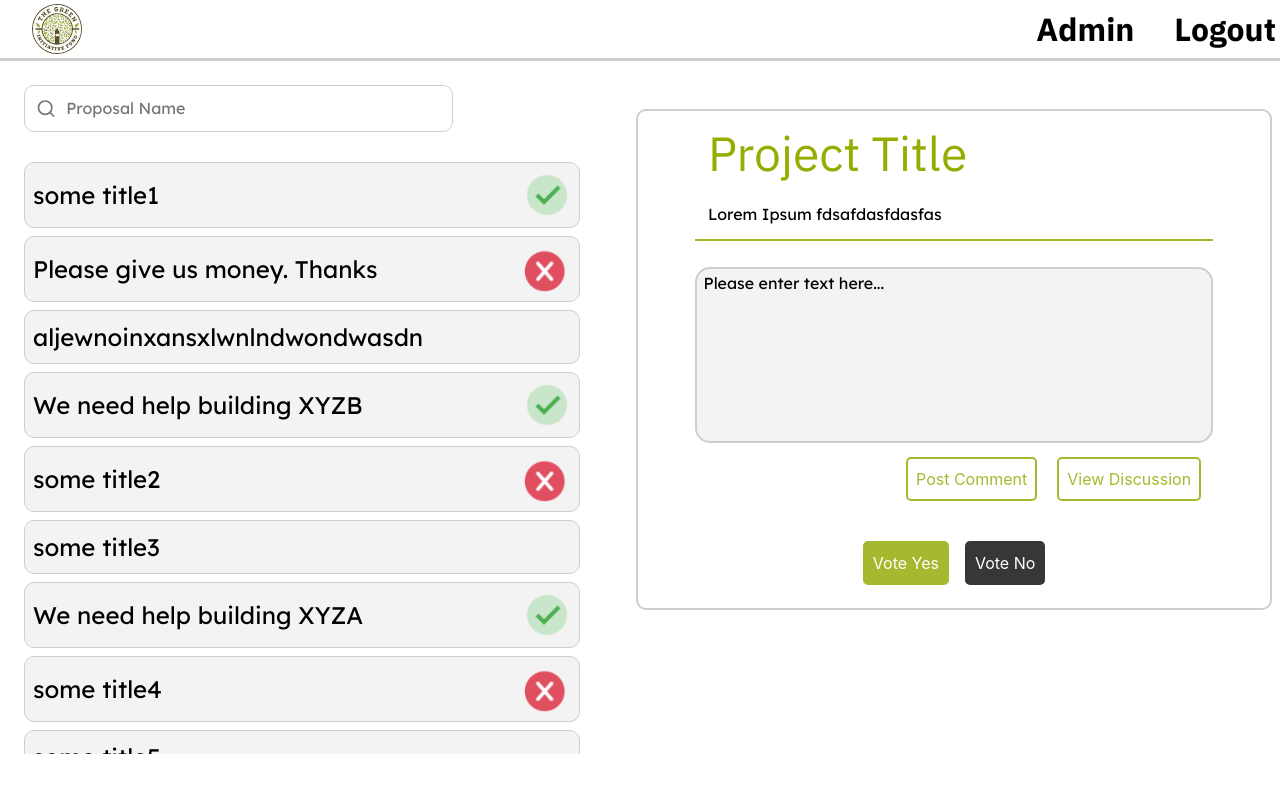
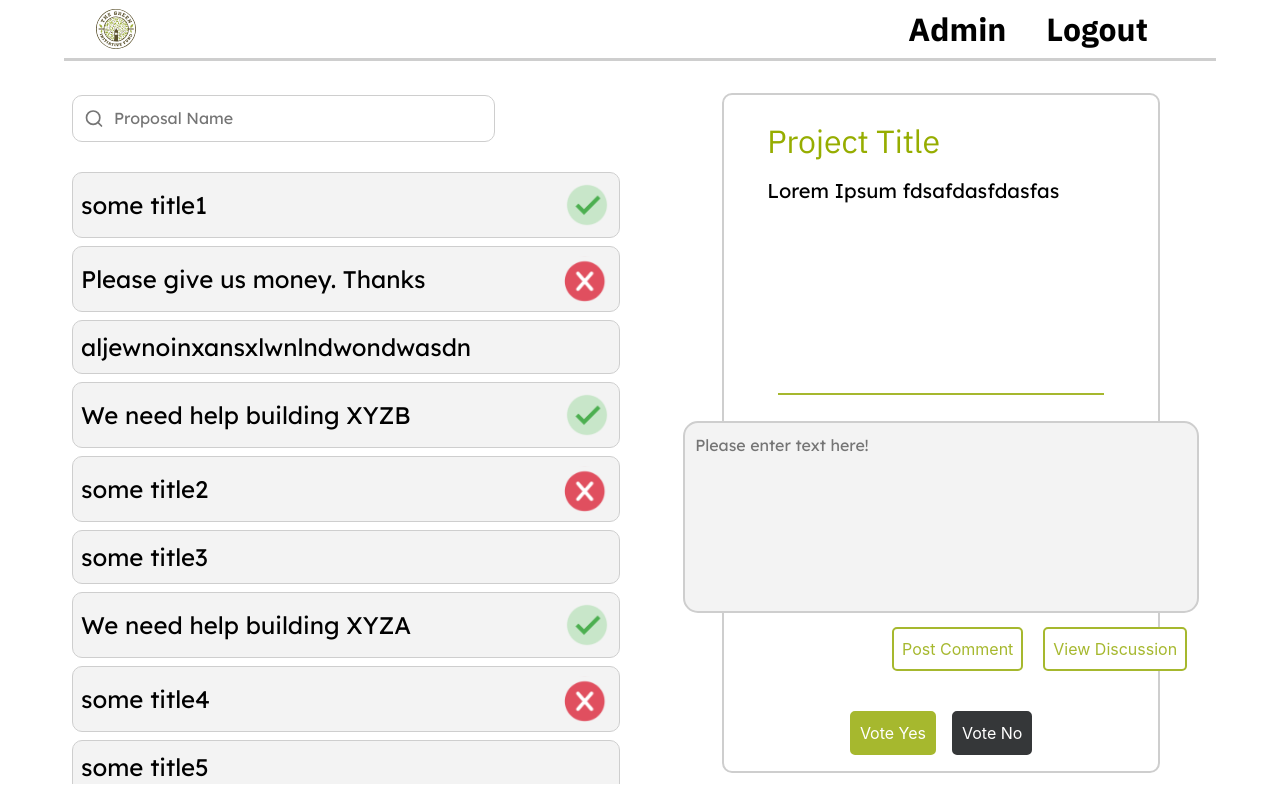
Before and after one commit to codebase-berkeley/tgif-voting-portal, a React (Create React App) app in the folder client/: page / in a window 1280 px wide. Built offline with nearby package versions, Linux system fonts and the light colour scheme.

Commit message:
fixed overflow and aesthetic features

```diff
--- a/client/src/components/navbar/NavBar.css
+++ b/client/src/components/navbar/NavBar.css
@@ -2,26 +2,39 @@
     width: 100%;
     height: 11%;
     display: flex;
+    flex-direction: column;
+    align-items: center;
+}
+
+.navbar-content {
+    width: 100%;
+    height: 95%;
+    display: flex;
     justify-content: space-between;
     align-items: center;
-    border-bottom: 3px solid #CECECE;
+}
+
+.navbar-outline {
+    width: 90%;
+    height: 3px;
+    background-color: #CECECE;
 }
 
 .leftNavbar {
     display: flex;
     justify-content: flex-start;
-    margin-left: 2.5%;
+    margin-left: 7.5%;
 }
 
 .logo {
+    height: 40px;
     margin-top: 1%;
-    height: 50px;
     margin-bottom: 2%;
 }
 
 .rightNavbar  {
     display: flex;
-    margin-right: 5%;
+    margin-right: 15%;
 }
 
 .rightNavbar a {
--- a/client/src/components/navbar/NavBar.js
+++ b/client/src/components/navbar/NavBar.js
@@ -4,6 +4,7 @@ import {ReactComponent as TGIFIcon} from './../../assets/TGIF.svg'
 function Navbar() {
     return (
         <div className="top-navbar" id='nav'>
+            <div className = "navbar-content">
                 <div className="leftNavbar" >
                     <a href='#' id="tgif-logo">
                         <TGIFIcon className="logo"/>
@@ -14,6 +15,8 @@ function Navbar() {
                     <a href='#'>Logout</a>
                 </div>
             </div>
+            <div className="navbar-outline"></div>
+        </div>
     );
 }
 
--- a/client/src/pages/dashboard/Dashboard.css
+++ b/client/src/pages/dashboard/Dashboard.css
@@ -15,7 +15,8 @@
 .left-proposals {
     width: 45%;
     height: 100%;
-    margin: 1em;
+    margin-left: 5%;
+    margin-top: 2%;
     display: flex;
     flex-flow: column;
 }
@@ -26,38 +27,45 @@
 
 .proposal-list {
     margin-top: 2.5%;
-    max-height: 75vh;
+    max-height: 77.5vh;
     overflow-y: scroll;
     position: relative;
 }
 
+.right-proposals {
+    width: 50%;
+    height: 85vh;
+    display: flex;
+    margin-right: 2%;
+    margin-top: 2.5%;
+    justify-content: center;
+}
+
 .proposal-description {
-    width: 50%;
+    width: 70%;
     height: 100%;
-    padding: 0.4em;
     display: flex;
     flex-direction: column;
     align-items: center;
-    margin: 3em 0.5em 2em 2em;
     border: 2.5px solid #CECECE;
     border-radius: 10px;
-    justify-content: space-evenly;
 }
 
 .proposal-head-title{
     width: 80%;
-    margin-left: 2.5%;
     text-align: left;
-    font-size: 3em;
+    margin-top: 5%;
+    font-size: 2rem;
     font-family: 'IBM Plex Sans', sans-serif;
     color: #96AD00;
 }
 
 .proposal-head-description {
     width: 80%;
+    height: 35%;
+    text-align: left;
     margin-top: 2.5%;
-    margin-left: 2.5%;
-    text-align: left;
+    font-size: 1.25rem;
     font-family: "Lexend Deca", sans-serif;
     color: black;
 }
@@ -66,7 +74,7 @@
     display: flex;
     align-self: center;
     margin-top: 2.5%;
-    width: 100%;
+    width: 75%;
     height: 2px;
     background-color: #A6B82E;
 }
@@ -74,6 +82,7 @@
 .comment-box {
     margin-top: 5%;
     border-radius: 15px;
+    padding: 10px;
     border: 2.5px solid #CECECE;
     background-color: #F3F3F3;
     font-family: "Lexend Deca", sans-serif;
--- a/client/src/pages/dashboard/Dashboard.js
+++ b/client/src/pages/dashboard/Dashboard.js
@@ -109,12 +109,12 @@ function Dashboard() {
   }
 
   /* Create states for SearchBar. */
-  const [input, setInput] = React.useState("");
-  const [proposalListDefault, setProposalListDefault] = React.useState(proposals);
-  const [proposalList, setProposalList] = React.useState(proposalHTML);
+  const [input, setInput] = useState("");
+  const [proposalListDefault, setProposalListDefault] = useState(proposals);
+  const [proposalList, setProposalList] = useState(proposalHTML);
 
-  const [proposalTitle, setProposalTitle] = React.useState("Project Title");
-  const [proposalDescription, setProposalDescription] = React.useState("Lorem Ipsum fdsafdasfdasfas");
+  const [proposalTitle, setProposalTitle] = useState("Project Title");
+  const [proposalDescription, setProposalDescription] = useState("Lorem Ipsum fdsafdasfdasfas");
 
   /* Updates proposalList state based on SearchBar input. */
   const updateInput = (input) => {
@@ -141,17 +141,16 @@ function Dashboard() {
           </div>
           <div class="shadows" aria-hidden="true"></div>
         </div>
+        <div className="right-proposals">
           <div className="proposal-description">
-          <div className="proposal-background">
               <div className="proposal-head-title">{proposalTitle}</div>
               <div className="proposal-head-description">{proposalDescription}</div>
               <div className="dividing-line"> </div>
               <div className="comment-area">
-              <textarea id="textbox" className="comment-box" rows="7" cols="55"> Please enter text here... </textarea>
+                <textarea id="textbox" className="comment-box" placeholder="Please enter text here!" rows="7" cols="53"></textarea>
                 <div className="discussion-buttons">
                   <button className="post-comment">Post Comment</button>
                   <button className="view-discussion">View Discussion</button>
-              </div>
                 </div>
               </div>
             <div className="voting-buttons">
@@ -160,6 +159,8 @@ function Dashboard() {
               </div>
           </div>
         </div>
+
+      </div>
     </div>
   );
 }
```
Lines whose indentation alone changed are shown as unchanged.
